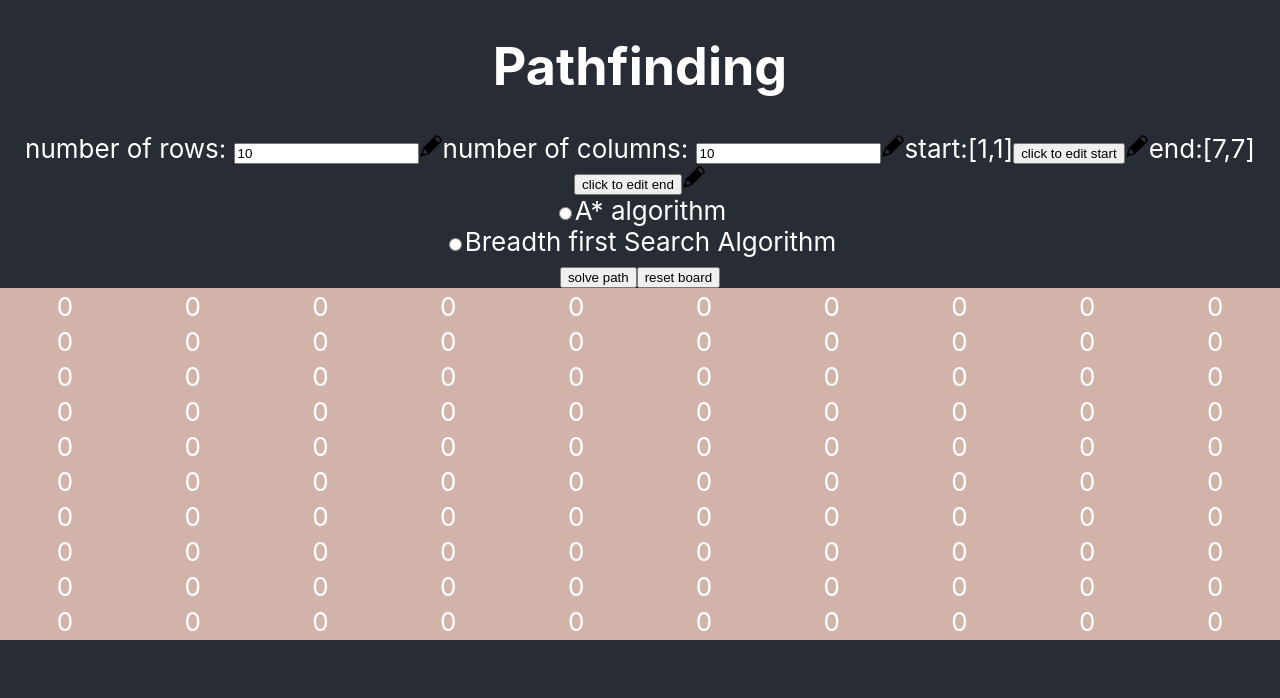
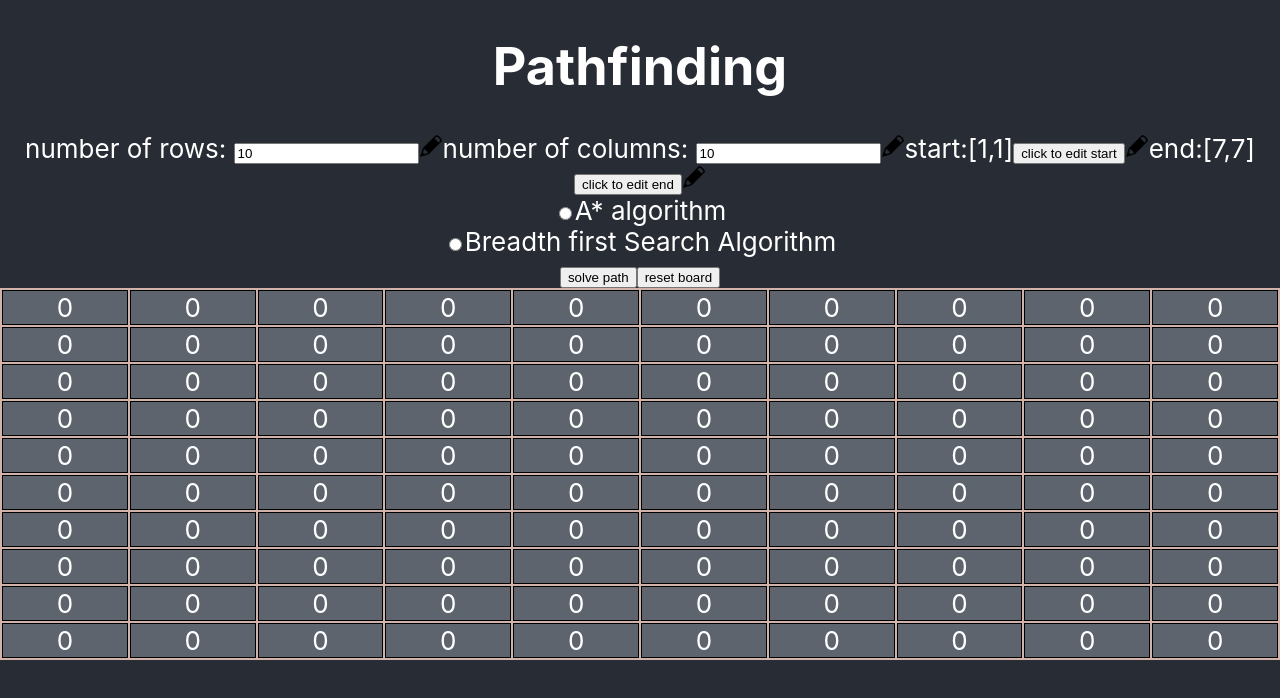
Before and after one commit to bryanteng/Pathfinding, a React (Create React App) app: page / in a window 1280 px wide. Shown: the top 698 px of the page. Built offline with nearby package versions, Linux system fonts and the light colour scheme.

Commit message:
added coloring for path

```diff
--- a/src/App.css
+++ b/src/App.css
@@ -19,6 +19,11 @@
   width: 100%;
   height: 100%;
   background-color: #D2B3A9
+}
+
+tr td{
+    border: 1px solid black;
+    background-color: #5e646d;
 }
 
 @media (prefers-reduced-motion: no-preference) {
--- a/src/components/cell.js
+++ b/src/components/cell.js
@@ -3,8 +3,16 @@ import React, { Component } from 'react'
 export default class Cell extends Component{
   render(){
     const {key, loc, block} = this.props
+    if(block){
+      var color = ""
+      if(block == "O"){
+        color = "LimeGreen"
+      }else if(block == "x"){
+        color = "#C80003"
+      }
+    }
     return(
-      <td className="block" key={key} loc={loc} onClick={this.props.onClick}>{block}</td>
+      <td className="block" key={key} loc={loc} style={{backgroundColor: color ? color : null}} onClick={this.props.onClick}>{block}</td>
     )
   }
 }
--- a/src/util/BFS.js
+++ b/src/util/BFS.js
@@ -33,7 +33,6 @@ var BFS = function (maze, start, end) {
               maze[node[0]][node[1]] = "O"
             }
             return maze
-            return dist;
         }
 
         for (let [moveX, moveY] of directs) {
```
